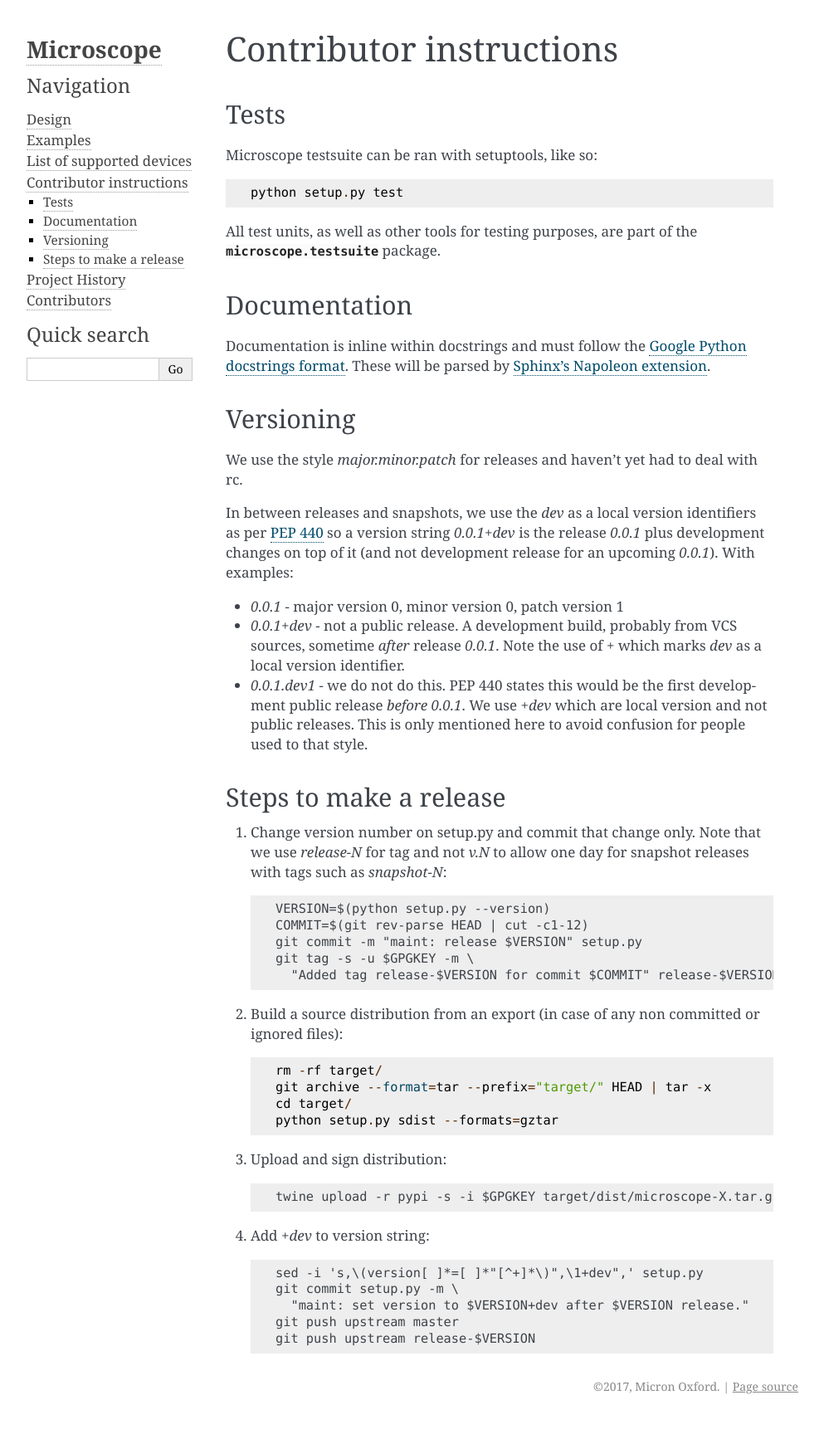
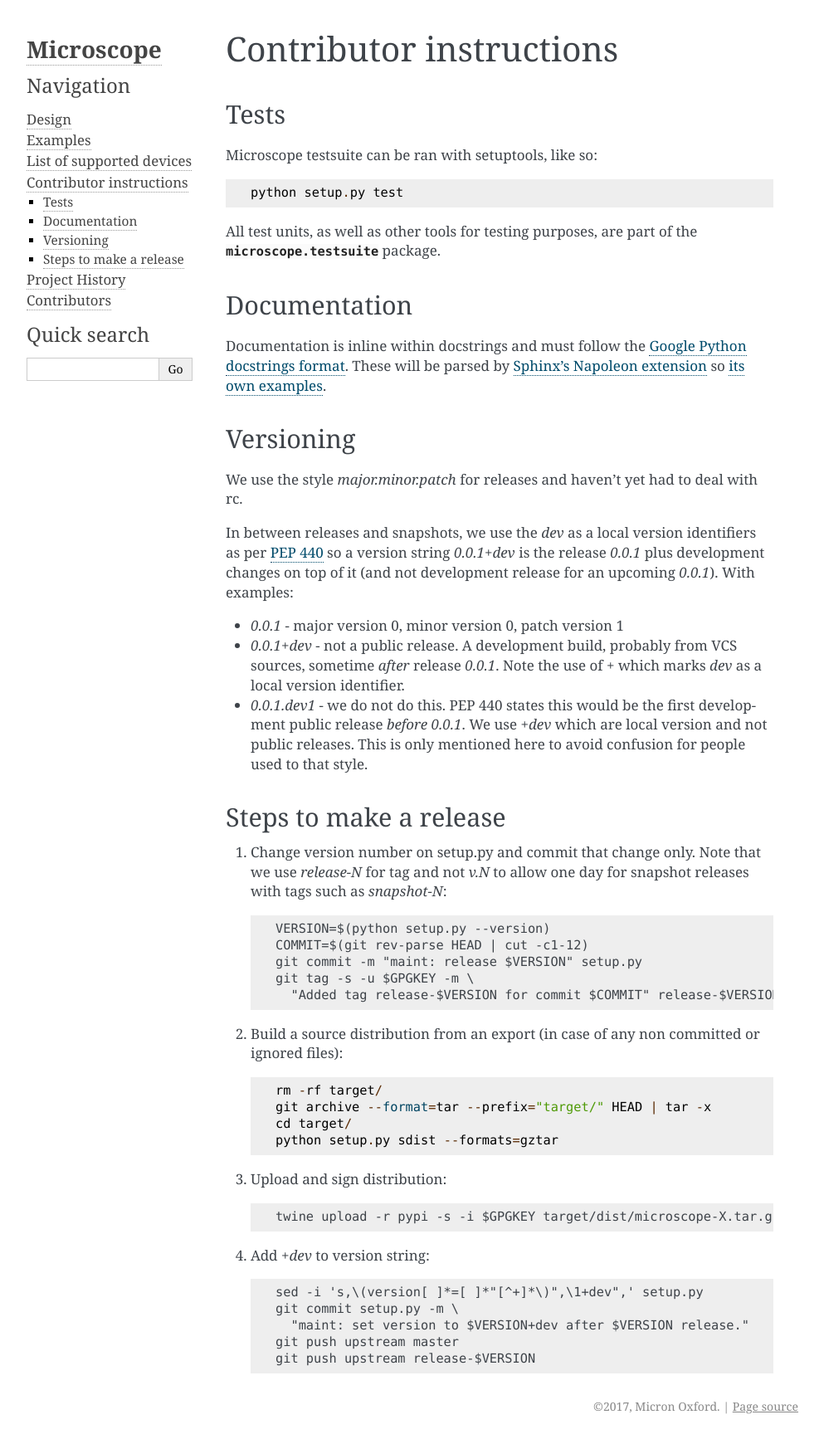
Before and after one commit to python-microscope/microscope, a Sphinx documentation site: the page built from doc/hacking.rst, in a window 1280 px wide. Shown: the whole page at 83% size, without its empty margins (148-1141 px from the left). Built offline with Sphinx 7.4.7, drawn with Linux system fonts in a browser that asks for light colours; pages that are not in the unit, such as notebooks, are missing from menus; before the commit the page ends 1710 px from its top, so only the background shows below that.

Commit message:
add sphinx napoleon style examples

```diff
--- a/doc/hacking.rst
+++ b/doc/hacking.rst
@@ -28,7 +28,9 @@ Documentation is inline within docstrings and must follow the `Google
 Python docstrings format
 <http://google.github.io/styleguide/pyguide.html?showone=Comments#Comments>`_.
 These will be parsed by `Sphinx's Napoleon extension
-<http://www.sphinx-doc.org/en/stable/ext/napoleon.html>`_.
+<http://www.sphinx-doc.org/en/stable/ext/napoleon.html>`_ so `its own
+examples
+<http://www.sphinx-doc.org/en/stable/ext/example_google.html>`_.
 
 
 Versioning
```
